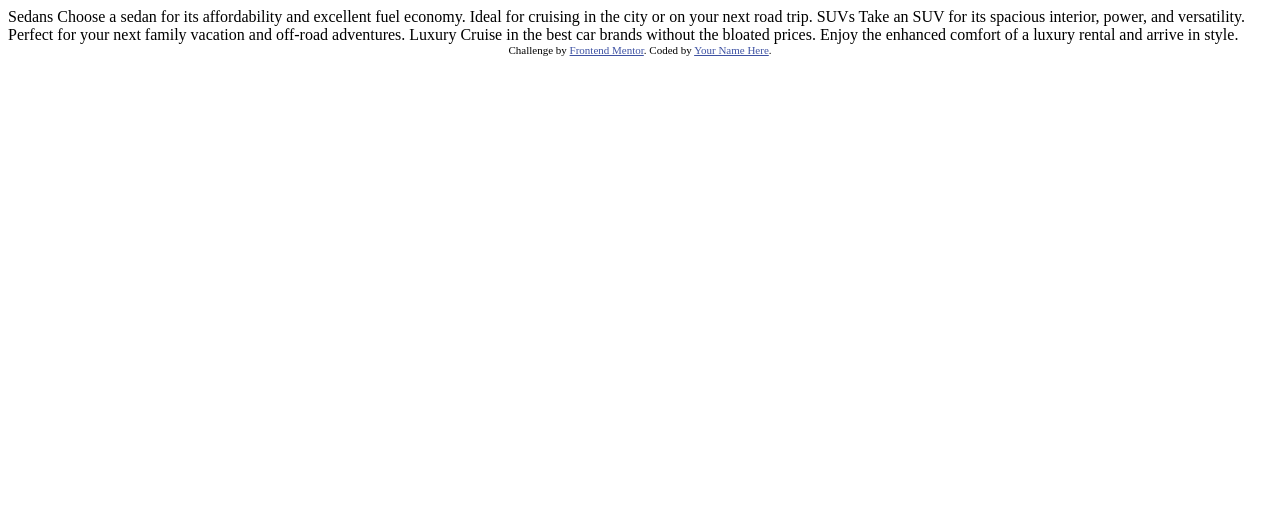
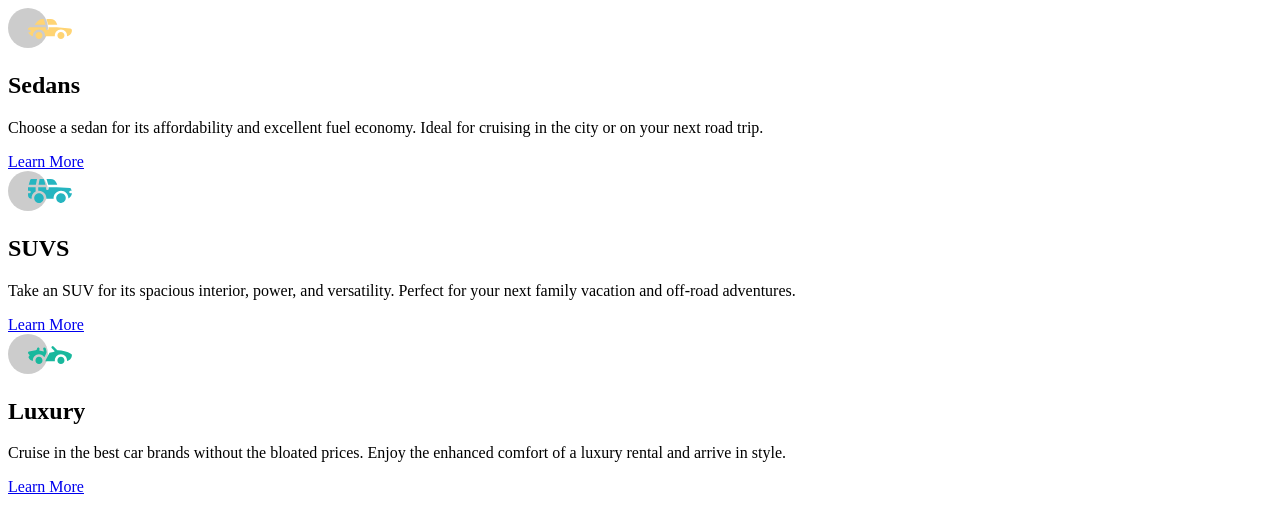
Before and after one commit to Afeez-Ola/3-column-preview-card-component-main, a plain HTML site: page index.html in a window 1280 px wide. Drawn offline with Linux system fonts and the light colour scheme.

Commit message:
html structure setup done :)

```diff
--- a/index.html
+++ b/index.html
@@ -1,36 +1,52 @@
 <!DOCTYPE html>
 <html lang="en">
+
 <head>
-  <meta charset="UTF-8">
-  <meta name="viewport" content="width=device-width, initial-scale=1.0"> <!-- displays site properly based on user's device -->
+    <meta charset="UTF-8">
+    <meta name="viewport" content="width=device-width, initial-scale=1.0">
+    <!-- displays site properly based on user's device -->
 
-  <link rel="icon" type="image/png" sizes="32x32" href="./images/favicon-32x32.png">
+    <link rel="icon" type="image/png" sizes="32x32" href="./images/favicon-32x32.png">
 
-  <title>Frontend Mentor | 3-column preview card component</title>
+    <title>Frontend Mentor | 3-column preview card component</title>
 
-  <!-- Feel free to remove these styles or customise in your own stylesheet 👍 -->
-  <style>
-    .attribution { font-size: 11px; text-align: center; }
-    .attribution a { color: hsl(228, 45%, 44%); }
-  </style>
+
 </head>
+
 <body>
+    <main class="template-grid">
 
-  Sedans
-  Choose a sedan for its affordability and excellent fuel economy. Ideal for cruising in the city
-  or on your next road trip.
+        <div class="templates">
+            <div class="sedan">
+                <div class="sedan_props">
+                    <img src="/images/icon-sedans.svg" alt="icon-sedans">
+                    <h2>Sedans</h2>
+                    <p>Choose a sedan for its affordability and excellent fuel economy. Ideal for cruising in the city or on your next road trip.</p>
+                </div>
+                <a href="#">Learn More</a>
+            </div>
+            <div class="suvs">
+                <div class="suv_props">
+                    <img src="images/icon-suvs.svg" alt="icon-suvs">
+                    <h2>SUVS</h2>
+                    <p>Take an SUV for its spacious interior, power, and versatility. Perfect for your next family vacation and off-road adventures.</p>
+                </div>
+                <a href="#">Learn More</a>
+            </div>
+            <div class="luxury">
+                <div class="luxury_props">
+                    <img src="images/icon-luxury.svg" alt="icon-luxury">
+                    <h2>Luxury</h2>
+                    <p>Cruise in the best car brands without the bloated prices. Enjoy the enhanced comfort of a luxury rental and arrive in style.</p>
+                </div>
+                <a href="#">Learn More</a>
+            </div>
+        </div>
+    </main>
 
-  SUVs
-  Take an SUV for its spacious interior, power, and versatility. Perfect for your next family vacation
-  and off-road adventures.
+    <!-- <div class="attribution">
+        Challenge by <a href="https://www.frontendmentor.io?ref=challenge" target="_blank">Frontend Mentor</a>. Coded by <a href="#">Your Name Here</a>.
+    </div> -->
+</body>
 
-  Luxury
-  Cruise in the best car brands without the bloated prices. Enjoy the enhanced comfort of a luxury
-  rental and arrive in style.
-
-  <div class="attribution">
-    Challenge by <a href="https://www.frontendmentor.io?ref=challenge" target="_blank">Frontend Mentor</a>.
-    Coded by <a href="#">Your Name Here</a>.
-  </div>
-</body>
 </html>
```
